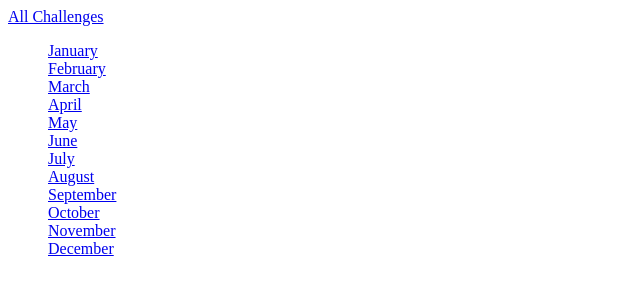
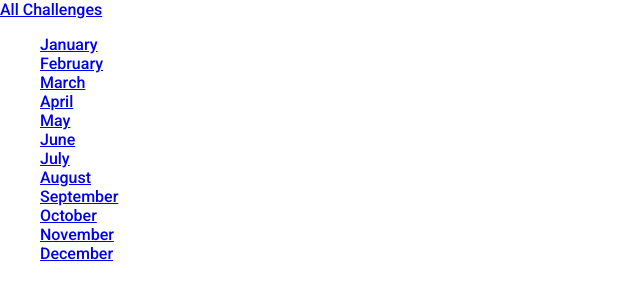
Before and after one commit to Haydost/django_development, a Django app: page /challenges/ in a window 1280 px wide. Shown: the top 300 px of the page, without its empty margins (0-640 px from the left). Run offline with Django 4.2, Linux system fonts and the light colour scheme.

Commit message:
project-wide static CSS files

```diff
--- /dev/null
+++ b/django_from_scratch/static/styles.css
@@ -0,0 +1,9 @@
+@import url('https://fonts.googleapis.com/css2?family=Roboto:ital,wght@0,500;1,400;1,500&display=swap');
+
+html {
+    font-family: 'Roboto', sans-serif;
+}
+
+body {
+    margin: 0;
+}
--- a/django_from_scratch/templates/base.html
+++ b/django_from_scratch/templates/base.html
@@ -1,3 +1,4 @@
+{% load static %}
 <!DOCTYPE html>
 <html lang="en">
     <head>
@@ -8,6 +9,7 @@
             {% block page_title %}
             {% endblock page_title %}
         </title>
+        <link rel="stylesheet" href="{% static "styles.css" %}"/>
         {% block css_files %}
         {% endblock css_files %}
     </head>
```
Also changed, not shown: django_from_scratch/django_from_scratch/settings.py (+5 -2 lines).
